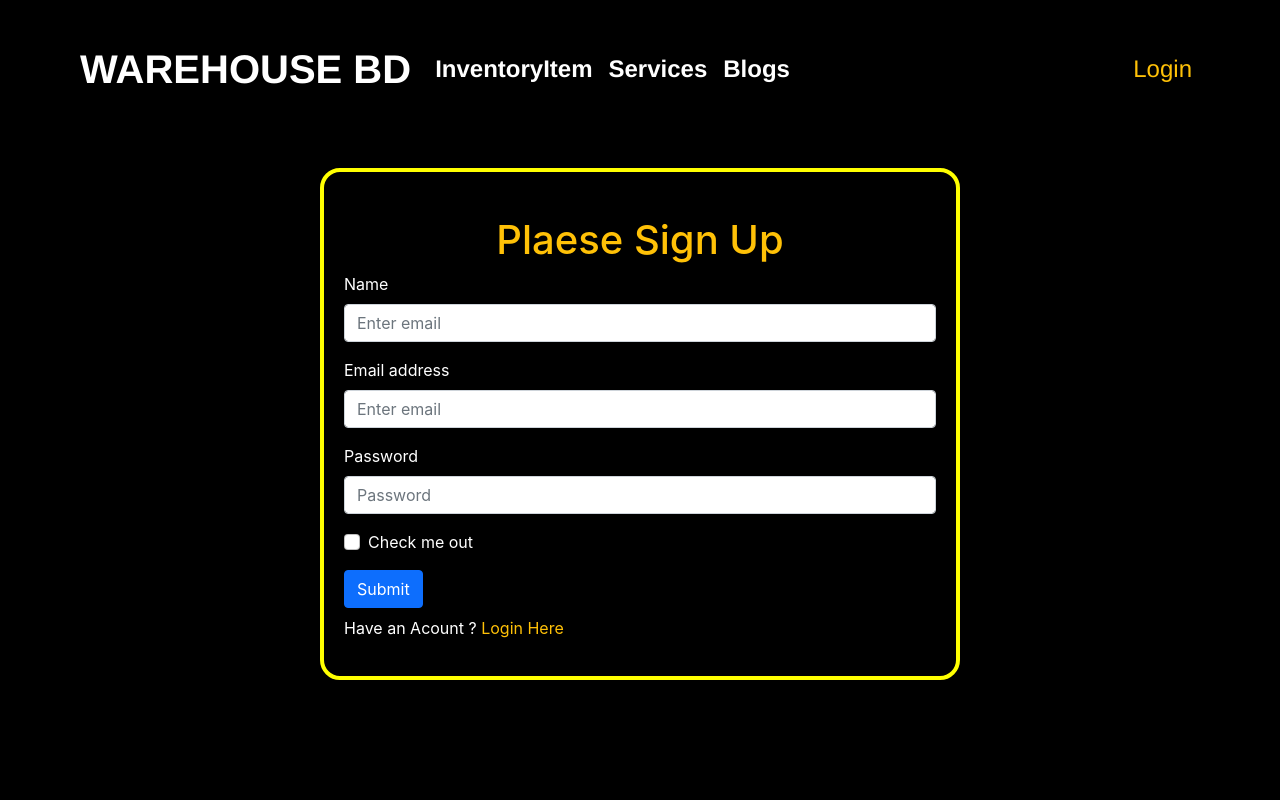
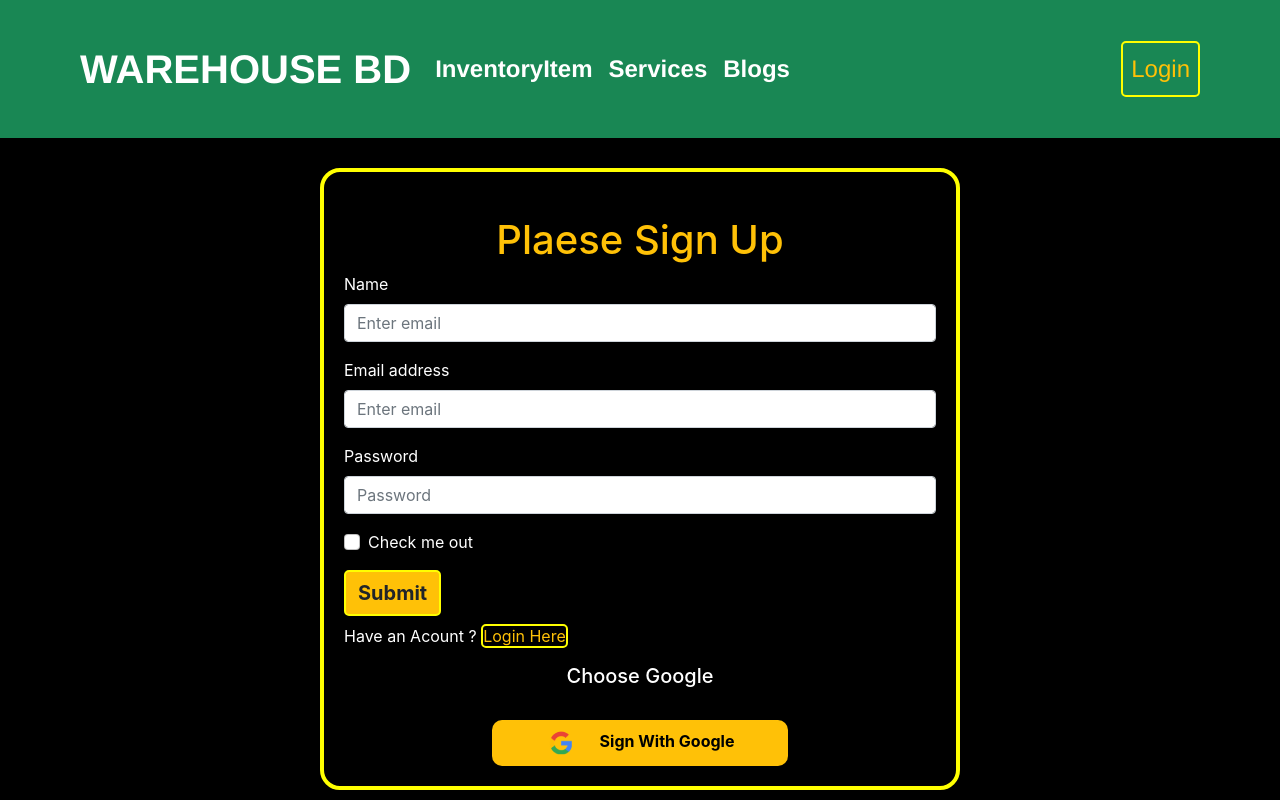
Before and after one commit to bariknishan/compuetr-warehouse-11, a React (Create React App) app: page /signup in a window 1280 px wide. Built offline with nearby package versions, Linux system fonts and the light colour scheme; no server answers.

Commit message:
google auth system added

```diff
--- a/package.json
+++ b/package.json
@@ -3,6 +3,9 @@
   "version": "0.1.0",
   "private": true,
   "dependencies": {
+    "@fortawesome/fontawesome-svg-core": "^6.1.1",
+    "@fortawesome/free-regular-svg-icons": "^6.1.1",
+    "@fortawesome/free-solid-svg-icons": "^6.1.1",
     "@testing-library/jest-dom": "^5.16.4",
     "@testing-library/react": "^13.1.1",
     "@testing-library/user-event": "^13.5.0",
--- a/src/App.js
+++ b/src/App.js
@@ -2,8 +2,10 @@
 import { Route, Routes } from 'react-router-dom';
 import './App.css';
 import NewHome from './Pages/Home/NewHome/NewHome';
+import Inventory from './Pages/Inventory/Inventory/Inventory';
 import InventoryDetail from './Pages/InventoryDetail/InventoryDetail';
 import Login from './Pages/Login/Login';
+import RequireaAuth from './Pages/Login/RequireAuth/RequireaAuth';
 import SignUp from './Pages/Login/SignUp/SignUp';
 import Header from './Pages/SharedPages/Header/Header';
 import NotFound from './Pages/SharedPages/NotFound/NotFound';
@@ -19,8 +21,24 @@ function App() {
 <Route path='/newhome'   element={<NewHome></NewHome>}></Route>
 <Route path='/item/:id'   element={<InventoryDetail></InventoryDetail>}></Route>
 <Route path='/login'   element ={<Login></Login>}></Route>
+<Route path='/inventory'   element ={
+
+  <RequireaAuth>
+  <Inventory></Inventory>
+
+  </RequireaAuth>
+}></Route>
+
+
 <Route path='/signup'   element ={<SignUp></SignUp>}></Route>
+
+
+
+
+
 <Route path= "*"  element ={<NotFound></NotFound>}></Route>
+
+
 
    </Routes>
     </div>
--- /dev/null
+++ b/src/Pages/Inventory/Inventory/Inventory.js
@@ -0,0 +1,11 @@
+import React from 'react';
+
+const Inventory = () => {
+    return (
+        <div>
+            <h2 className='text-center text-white'>You Inventory Item:</h2>
+        </div>
+    );
+};
+
+export default Inventory;
--- a/src/Pages/InventoryDetail/InventoryDetail.js
+++ b/src/Pages/InventoryDetail/InventoryDetail.js
@@ -1,12 +1,14 @@
 import React from 'react';
-import { useParams } from 'react-router-dom';
+import { Link, useParams } from 'react-router-dom';
 
 const InventoryDetail = () => {
 
     const {id}= useParams()
     return (
-        <div>
-       <h1>See All Details:{id} </h1>
+        <div className='inventory-area bg-primary text-center p-4 w-50 mx-auto'>
+       <h1 className='text-white '>See All Details:{id} </h1>
+
+       <Link  to="/inventory" > <button className='btn btn-warning '>Delivered</button></Link>
 
         </div>
     );
--- /dev/null
+++ b/src/Pages/Login/GoogleLogin/GoogleLogin.css
@@ -0,0 +1,10 @@
+
+
+.google-btn {
+    border: none;
+    border-radius: 10px;
+}
+
+.google-btn:hover {
+    background-color: aliceblue;
+}
--- /dev/null
+++ b/src/Pages/Login/GoogleLogin/GoogleLogin.js
@@ -0,0 +1,44 @@
+import React from 'react';
+import './GoogleLogin.css'
+import logo from '../../../images/logo/google.png'
+import { useSignInWithGoogle } from 'react-firebase-hooks/auth';
+import auth from '../../../firebase.init';
+import { useNavigate } from 'react-router-dom';
+
+
+const GoogleLogin = () => {
+
+
+    //// google authentication
+    const [signInWithGoogle, user, loading, error] = useSignInWithGoogle(auth);
+
+
+    const navivate = useNavigate()
+
+   let errorMessage;
+
+    if (error) {
+        errorMessage= <div> <p className='text-danger'>Error:{error.message}</p></div>
+
+    }
+
+    if (user) {
+        navivate('/newhome')
+    }
+
+
+
+    return (
+        <div className='text-center'>
+            <h5 className='text-white'>Choose Google</h5>
+
+            <button  onClick={()=>signInWithGoogle()} className='google-btn mt-4 w-50 bg-warning p-2 fw-bold '>
+                <img className='me-4' src={logo} alt="" />
+                Sign With Google</button>
+
+         {errorMessage}
+        </div>
+    );
+};
+
+export default GoogleLogin;
--- a/src/Pages/Login/Login.js
+++ b/src/Pages/Login/Login.js
@@ -1,9 +1,10 @@
 import React, { useRef } from 'react';
 import './Login.css'
 import { Button, Form } from 'react-bootstrap';
-import { useNavigate } from 'react-router-dom';
+import { useLocation, useNavigate } from 'react-router-dom';
 import { useSignInWithEmailAndPassword } from 'react-firebase-hooks/auth';
 import auth from '../../firebase.init';
+import GoogleLogin from './GoogleLogin/GoogleLogin';
 
 const Login = () => {
 
@@ -11,6 +12,8 @@ const Login = () => {
     const emailRef = useRef('');
     const passwordRef = useRef('')
     const navigate = useNavigate();
+
+
 
     const navigateSighup = () => {
         navigate('/signup');
@@ -25,9 +28,12 @@ const Login = () => {
         error,
     ] = useSignInWithEmailAndPassword(auth);
 
-if(user){
-    navigate('/newhome')
-}
+     const location=useLocation()
+    let from = location.state?.from?.pathname || "/" ;
+
+    if (user) {
+        navigate(from , {replace: true})  /// login location
+    }
 
 
 
@@ -43,7 +49,10 @@ if(user){
 
 
     return (
+
+
         <div className=' login-container mx-auto w-50  text-white'>
+
             <h1 className='text-center mt-4'>LOG IN HERE</h1>
 
             <Form className='login-form' onSubmit={formHandleSubmit}>
@@ -65,6 +74,7 @@ if(user){
                 </Button>
             </Form>
             <p className='text-white mt-2' >New Here ? <span onClick={navigateSighup} className='text-warning signup '> Sign Up</span></p>
+            <GoogleLogin></GoogleLogin>
         </div>
     );
 };
--- a/src/Pages/Login/SignUp/SignUp.css
+++ b/src/Pages/Login/SignUp/SignUp.css
@@ -8,4 +8,5 @@
 }
 .login{
     cursor: pointer;
+    border: none;
 }
--- a/src/Pages/Login/SignUp/SignUp.js
+++ b/src/Pages/Login/SignUp/SignUp.js
@@ -6,6 +6,7 @@ import { useNavigate } from 'react-router-dom';
 import { useCreateUserWithEmailAndPassword } from 'react-firebase-hooks/auth';
 import auth from '../../../firebase.init'
 import './SignUp.css'
+import GoogleLogin from '../GoogleLogin/GoogleLogin';
 
 
 
@@ -20,7 +21,7 @@ const SignUp = () => {
         user,
 
         error,
-      ] = useCreateUserWithEmailAndPassword(auth);
+    ] = useCreateUserWithEmailAndPassword(auth);
 
 
 
@@ -42,7 +43,7 @@ const SignUp = () => {
         navigate('/login');
     }
 
-    if(user){
+    if (user) {
         navigate('/newhome')
     }
 
@@ -50,12 +51,12 @@ const SignUp = () => {
         event.preventDefault();
 
 
-    const name = nameRef.current.value;
-    const email = emailRef.current.value;
-    const password = passwordRef.current.value;
-    console.log(name,email, password)
+        const name = nameRef.current.value;
+        const email = emailRef.current.value;
+        const password = passwordRef.current.value;
+        console.log(name, email, password)
 
-    createUserWithEmailAndPassword(email,password,name);
+        createUserWithEmailAndPassword(email, password, name);
 
     }
 
@@ -78,25 +79,30 @@ const SignUp = () => {
 
                 <Form.Group className="mb-3" controlId="formBasicEmail">
                     <Form.Label>Email address</Form.Label>
-                    <Form.Control ref={emailRef}  type="email" name="email" placeholder="Enter email" id="" required />
+                    <Form.Control ref={emailRef} type="email" name="email" placeholder="Enter email" id="" required />
 
                 </Form.Group>
 
                 <Form.Group className="mb-3" controlId="formBasicPassword">
                     <Form.Label>Password</Form.Label>
-                    <Form.Control ref={passwordRef} type="password" name="password " placeholder="Password"   required />
+                    <Form.Control ref={passwordRef} type="password" name="password " placeholder="Password" required />
                 </Form.Group>
 
                 <Form.Group className="mb-3" controlId="formBasicCheckbox">
                     <Form.Check type="checkbox" label="Check me out" />
                 </Form.Group>
-                <Button variant="primary" type="submit">
+                <Button variant="primary" className='bg-warning text-dark fw-bold' type="submit">
                     Submit
                 </Button>
             </Form>
 
+
             <p className='text-white mt-2' >Have an Acount ? <span onClick={navigateLogin} className='text-warning login '> Login Here  </span></p>
+
+          <GoogleLogin></GoogleLogin>
+
         </div>
+
     );
 };
 
--- a/src/Pages/SharedPages/Header/Header.css
+++ b/src/Pages/SharedPages/Header/Header.css
@@ -1,4 +1,18 @@
 .nav-container{
     padding: 10px;
     font-family: 'Franklin Gothic Medium', 'Arial Narrow', Arial, sans-serif;
+
+
 }
+
+.btn{
+    color: white;
+    background: none;
+    font-size: 20px;
+    border: 2px solid yellow;
+    border-radius: 5px;
+}
+.login{
+    border: 2px solid yellow;
+    border-radius: 5px;
+}
--- a/src/Pages/SharedPages/Header/Header.js
+++ b/src/Pages/SharedPages/Header/Header.js
@@ -2,11 +2,22 @@ import React from 'react';
 import './Header.css'
 import { Container, Nav, Navbar, } from 'react-bootstrap';
 import { Link } from 'react-router-dom';
+import { useAuthState } from 'react-firebase-hooks/auth';
+import auth from '../../../firebase.init';
+import { signOut } from 'firebase/auth';
 
 const Header = () => {
+
+ const [user]= useAuthState(auth)
+
+
+ const handleSignout= ()=>{
+   signOut(auth)
+ }
+
     return (
        <>
-<Navbar collapseOnSelect expand="lg" sticky='top'   className='p-4  ' variant="dark">
+<Navbar collapseOnSelect expand="lg" sticky='top'  bg='success'  className='p-4  ' variant="dark">
   <Container className=' nav-container'>
   <Navbar.Brand  className='fs-1 fw-bold ' as={Link}  to="/">WAREHOUSE BD</Navbar.Brand>
   <Navbar.Toggle aria-controls="responsive-navbar-nav" />
@@ -17,11 +28,19 @@ const Header = () => {
       <Nav.Link href="#services"  className='text-white fs-4 fw-bold'      >Blogs</Nav.Link>
 
     </Nav>
+
     <Nav>
 
-      <Nav.Link as={Link} to="login"  className='fs-4 text-warning'>
-        Login
-      </Nav.Link>
+
+    {
+
+      user  ?
+      <button onClick={handleSignout} className='btn' >SignOut</button>
+      :
+      <Nav.Link as={Link} to="login"  className='fs-4 text-warning  login '>
+      Login
+    </Nav.Link>}
+
     </Nav>
   </Navbar.Collapse>
   </Container>
```
Also changed, not shown: src/images/logo/google.png (added), 1 other file (tests, documents, lock files or other folders).
